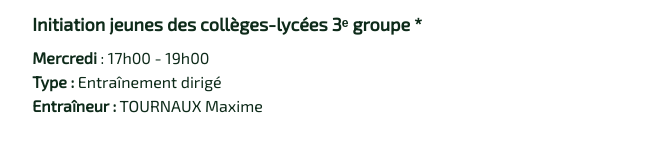
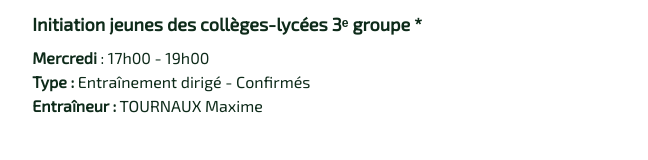
Before and after one commit to ttfarguais/ttfarguais, a Next.js app: page /entrainements in a window 1280 px wide. Shown: the part 984-1144 px from the top of the page, without its empty margins (205-853 px from the left). Built offline with nearby package versions, Linux system fonts and the light colour scheme.

Commit message:
Update trainingTimes.js

```diff
--- a/app/src/data/trainingTimes.js
+++ b/app/src/data/trainingTimes.js
@@ -12,7 +12,7 @@ const trainingTimes = [
 
       { day: "Mercredi", time: "14h00 - 15h30", who: "Initiation jeunes des écoles primaires 1ᵉʳ groupe *", trainingType: "Entraînement dirigé - Initiation", coach: "TOURNAUX Maxime" },
       { day: "Mercredi", time: "15h30 - 17h00", who: "Initiation jeunes des collèges-lycées 2ᵉ groupe *", trainingType: "Entraînement dirigé - Débutant", coach: "TOURNAUX Maxime" },
-      { day: "Mercredi", time: "17h00 - 19h00", who: "Initiation jeunes des collèges-lycées 3ᵉ groupe *", trainingType: "Entraînement dirigé", coach: "TOURNAUX Maxime" },
+      { day: "Mercredi", time: "17h00 - 19h00", who: "Initiation jeunes des collèges-lycées 3ᵉ groupe *", trainingType: "Entraînement dirigé - Confirmés", coach: "TOURNAUX Maxime" },
     ]
   }
 ];
```
